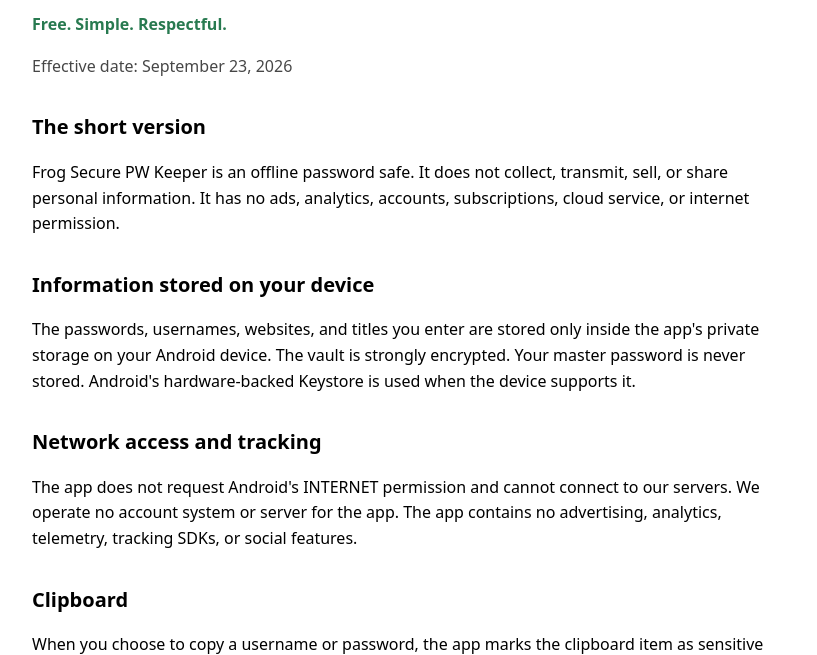
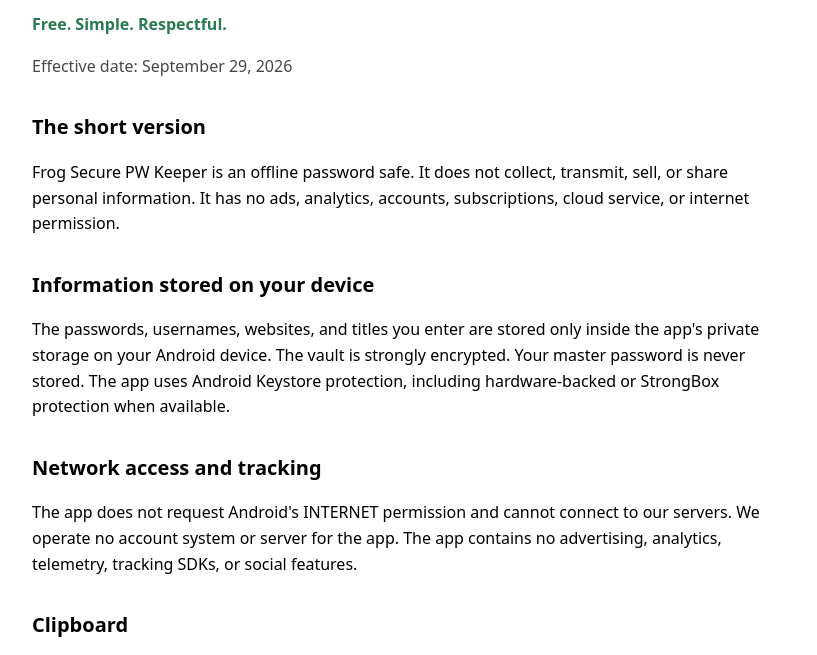
Before and after one commit to frogdadday/frog-secure-pw-keeper-privacy, a plain HTML site: page index.html in a window 1280 px wide. Shown: the part 102-757 px from the top of the page, without its empty margins (228-1045 px from the left). Drawn offline with Linux system fonts and the light colour scheme.

Commit message:
Clarify Android Keystore protection wording

```diff
--- a/index.html
+++ b/index.html
@@ -21,13 +21,13 @@
 <main>
   <h1>Frog Secure PW Keeper Privacy Policy</h1>
   <p class="tagline">Free. Simple. Respectful.</p>
-  <p class="updated">Effective date: September 23, 2026</p>
+  <p class="updated">Effective date: September 29, 2026</p>
 
   <h2>The short version</h2>
   <p>Frog Secure PW Keeper is an offline password safe. It does not collect, transmit, sell, or share personal information. It has no ads, analytics, accounts, subscriptions, cloud service, or internet permission.</p>
 
   <h2>Information stored on your device</h2>
-  <p>The passwords, usernames, websites, and titles you enter are stored only inside the app's private storage on your Android device. The vault is strongly encrypted. Your master password is never stored. Android's hardware-backed Keystore is used when the device supports it.</p>
+  <p>The passwords, usernames, websites, and titles you enter are stored only inside the app's private storage on your Android device. The vault is strongly encrypted. Your master password is never stored. The app uses Android Keystore protection, including hardware-backed or StrongBox protection when available.</p>
 
   <h2>Network access and tracking</h2>
   <p>The app does not request Android's INTERNET permission and cannot connect to our servers. We operate no account system or server for the app. The app contains no advertising, analytics, telemetry, tracking SDKs, or social features.</p>
```
